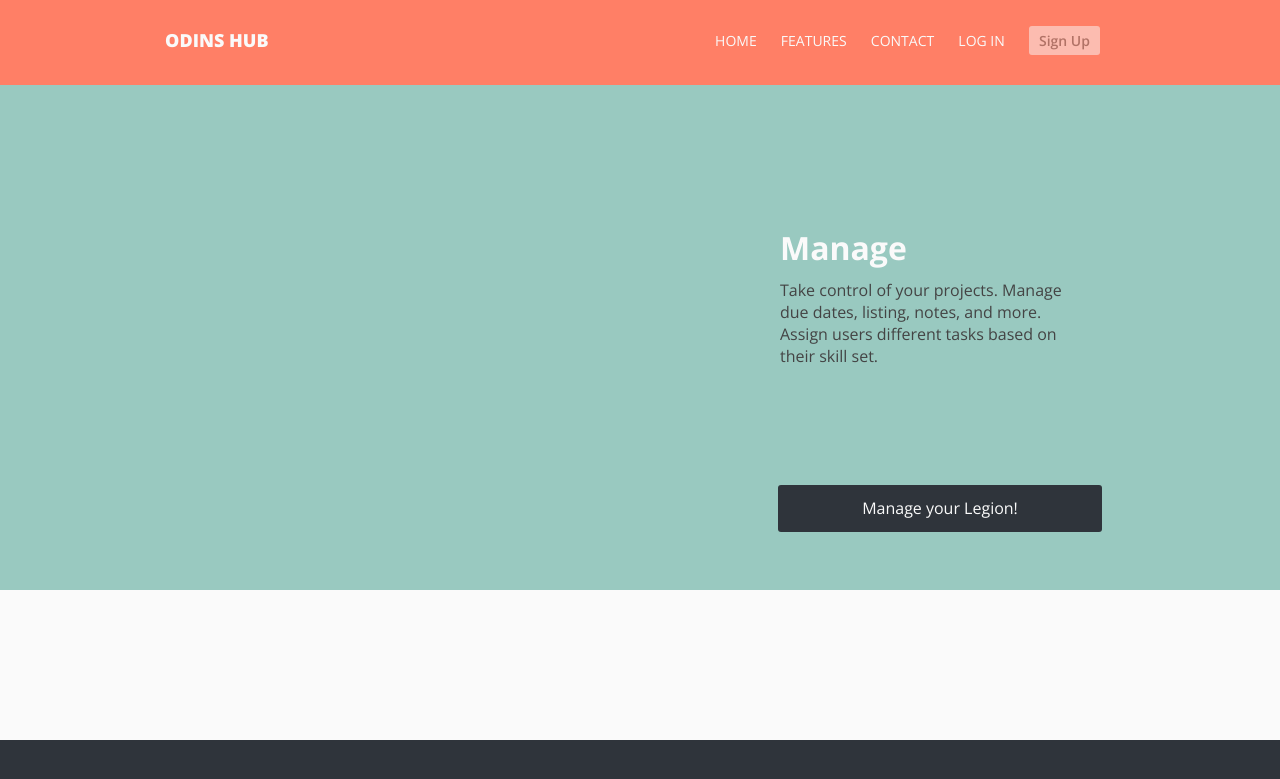
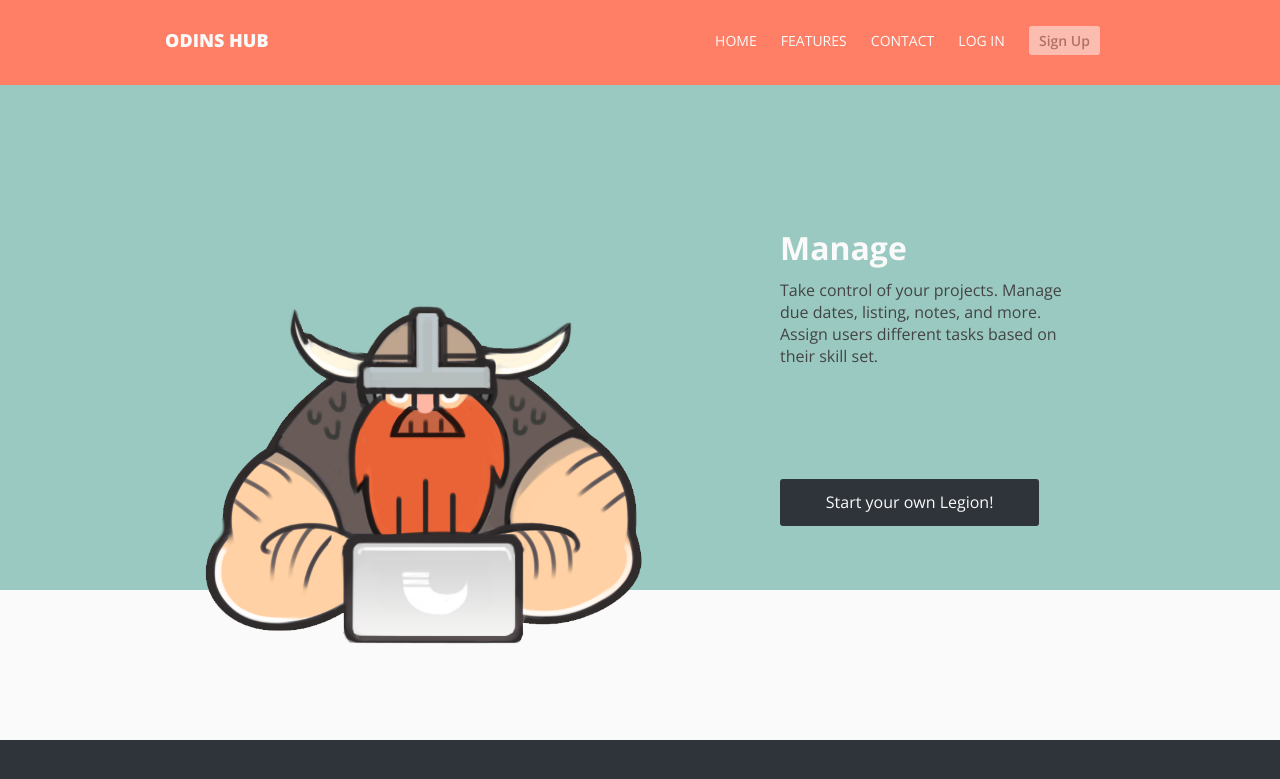
Before and after one commit to ebhemmanuel/PWA2, a PHP site: page / in a window 1280 px wide. Shown: the top 779 px of the page. Run offline with PHP 8.4, Linux system fonts and the light colour scheme.

Commit message:
Adding in content
Fixed some of the CSS, added the right content and viking

```diff
--- a/css/main.css
+++ b/css/main.css
@@ -110,8 +110,18 @@ footer{
     float: left;
     height: 590px;
     width: 600px;
+    z-index: 1;
+    position: absolute;
 
-    overflow: hidden;
+
+}
+
+#viking img{
+    margin-top: 210px;
+    margin-left: 40px;
+    max-height:75% ;
+    max-width: 75%;
+
 }
 
 .ctaBG{
@@ -129,7 +139,7 @@ footer{
     width:90%;
     padding-top: 12px;
     padding-bottom: 5px;
-    margin: auto auto;
+
     overflow: hidden;
     -webkit-transition-duration: 0.4s;
     -moz-transition-duration: 0.4s;
@@ -171,8 +181,11 @@ footer{
     width: 85%;
     height: 15px;
     padding: 10px 5px 15px 10px;
+    margin-top: -20px;
     margin-bottom: 20px;
     border-radius: 3px;
+    z-index: 1;
+
     background: #FAFAFA;
     color: #cbcbcb;
 
@@ -180,6 +193,7 @@ footer{
 
 .titleSec{
     margin-top: -10px;
+    margin-bottom: -20px;
     font-size: 28px;
     font-weight: 700;
     height:100px;
@@ -223,7 +237,7 @@ footer{
     color: #444;
     padding-top: 120px;
     padding-left: 20px;
-    height: 280px;
+    height: 330px;
     width: 80%;
     overflow: hidden;
 }
@@ -233,3 +247,8 @@ footer{
     margin-bottom: 10px;
 
 }
+
+.contentCTA {
+
+    height: 200px;
+}
--- a/index.html
+++ b/index.html
@@ -19,32 +19,33 @@
                         <li><a href="#">FEATURES</a></li>
                         <li><a href="#">CONTACT</a></li>
                         <li><a href="#">LOG IN</a></li>
-                        <li><a href="#">
-
-                            <div class="smallB">Sign Up</div></a></li>
+                        <li><a href="#"><div class="smallB">Sign Up</div></a></li>
+                        <!--<li><a href="#"><div class="smallB">Sign Up</div></a></li>-->
 
                     </ul></div>
             </div><!--end of c960-->
         </nav>
         <div class="c960">
 
-    <div id="viking"></div>
+    <div id="viking"><img alt="Thinker" src="images/ctaV.png"/></div>
 
     <div id="sliderSpot">
 
         <div id="logIn" class="logInContent">
 
-            <div class="titleSec">Log In</div>
+            <div class="titleSec"></div>
 
-           <div class="input">Username</div>
+           <div class="input">Email or Username</div>
 
            <div class="input">Password</div>
+
+            <a href="#"><div id="button" class="button"><div class="textB">SIGN IN</div></div></a>
 
         </div>
 
         <div id="signUp" class="signUpContent">
 
-            <div class="titleSec">Sign Up</div>
+            <div class="titleSec"></div>
 
 
 
@@ -52,21 +53,25 @@
             <div class="input">Password</div>
             <div class="input">Email</div>
 
-
+            <a href="#"><div id="button" class="button"><div class="textB">SIGN UP</div></div></a>
         </div>
 
         <div id="sliderContent" class="sliderContent">
             <h1>Manage</h1>
 
-            Take control of your projects.
+            <div class="contentCTA">Take control of your projects.
             Manage due dates, listing,
             notes, and more. Assign users
             different tasks based on their
             skill set.</div>
 
+            <a href="#"><div id="button" class="button"><div class="textB">Start your own Legion!</div></div></a>
+
+        </div>
 
 
-       <a href="#"><div id="button" class="button"><div class="textB">Manage your Legion!</div></div></a>
+
+
 
     </div>    <!--end of sliderSpot-->
 
```
Also changed, not shown: images/ctaV.png (added).
